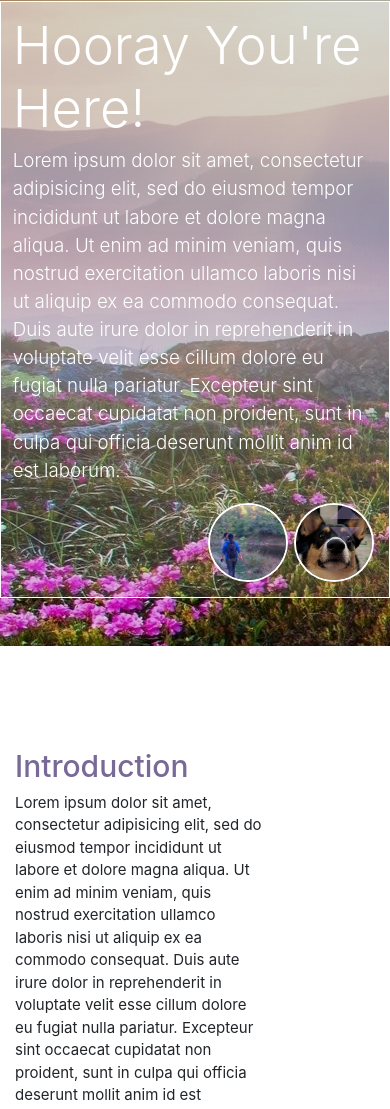
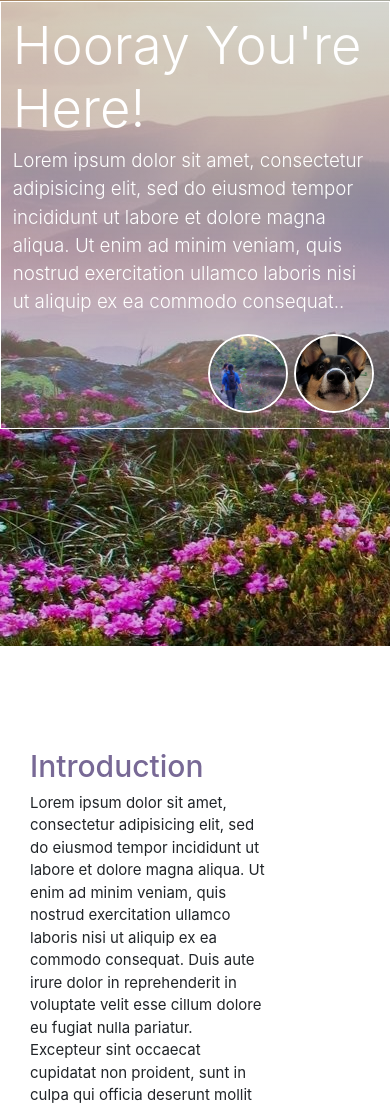
Before and after one commit to weizxni/weizxni.github.io, a plain HTML site: page index.html in a window 390 px wide. Shown: the part 270-1379 px from the top of the page. Drawn offline with nearby package versions, Linux system fonts and the light colour scheme.

Commit message:
mobile remake

```diff
--- a/index.html
+++ b/index.html
@@ -60,17 +60,15 @@
 	</nav>
 
 
-	<div class="jumbotron jumbotron-fluid">
+	<div class="jumbotron jumbotron-fluid minH">
 
 
-	  <div class="container w3-container w3-animate-top" id="banner">
+	  <div class="container w3-container w3-animate-top " id="banner">
 	    <h1 class="display-4">Hooray You're Here!</h1>
 	    <p class="lead"> Lorem ipsum dolor sit amet, consectetur adipisicing elit, sed do eiusmod
 	    tempor incididunt ut labore et dolore magna aliqua. Ut enim ad minim veniam,
 	    quis nostrud exercitation ullamco laboris nisi ut aliquip ex ea commodo
-	    consequat. Duis aute irure dolor in reprehenderit in voluptate velit esse
-	    cillum dolore eu fugiat nulla pariatur. Excepteur sint occaecat cupidatat non
-	    proident, sunt in culpa qui officia deserunt mollit anim id est laborum.</p>
+	    consequat..</p>
 	    <a href="https://www.facebook.com/CorgiPrinceZuko/" class="bannerlink" target="_blank"><img class="img-fluid bannerIMGlink" alt="Responsive image" src="images/Zuko.jpg"></a>
 	    <a href="#" class="bannerlink"><img class="img-fluid bannerIMGlink" alt="Responsive image" src="images/adventure.jpg"></a>
 	  </div>
@@ -82,7 +80,7 @@
 	  <div class="row">
 
 	    <div class="col-12 col-sm-12 col-md-12 section w3-container w3-animate-left" id="intro">
-		    <div class="textp oddsec">
+		    <div class="col-12 textp oddsec">
 		    	<h2> Introduction </h2>
 		      Lorem ipsum dolor sit amet, consectetur adipisicing elit, sed do eiusmod
 		      tempor incididunt ut labore et dolore magna aliqua. Ut enim ad minim veniam,
@@ -96,7 +94,7 @@
 
 	    <div class="col-12 col-sm-12 col-md-12 section w3-animate-right" id="skills">
 
-		    <div class="textp evensec">
+		    <div class="col-12 textp evensec">
 		    <h2> Skills </h2>
 		     Lorem ipsum dolor sit amet, consectetur adipisicing elit, sed do eiusmod
 		     tempor incididunt ut labore et dolore magna aliqua. Ut enim ad minim veniam,
@@ -107,7 +105,7 @@
 		    </div>
 	    </div>
 	    <div class="col-12 col-sm-12 col-md-12 section w3-container w3-animate-left" id="jobs">
-		    <div class="textp oddsec">
+		    <div class="col-12 textp oddsec">
 			    <h2>Experience </h2>
 			     Lorem ipsum dolor sit amet, consectetur adipisicing elit, sed do eiusmod
 			     tempor incididunt ut labore et dolore magna aliqua. Ut enim ad minim veniam,
@@ -118,7 +116,7 @@
 		    </div>
 	    </div>
 	    <div class="col-12 col-sm-12 col-md-12 w3-animate-right section" id="profile">
-	      <div class="textp evensec">
+	      <div class="col-12 textp evensec">
 	      <h2>Wei Zhang </h2>
 	      Lorem ipsum dolor sit amet, consectetur adipisicing elit, sed do eiusmod
 	      tempor incididunt ut labore et dolore magna aliqua. Ut enim ad minim veniam,
--- a/theme.css
+++ b/theme.css
@@ -49,9 +49,15 @@ h2
 	position: center;
 	border: .5vw solid white;
 	margin-top: 20vh;
+	margin-bottom: 10vh;
 	padding: 3vw;
 	background: linear-gradient(rgba(255, 255, 255, 0.5), rgba(255, 255, 255, 0.1));
+	min-height: 300px;
 
+}
+.minH
+{
+	min-height: 300px;
 }
 div:target {
   padding-top: 140px;
```
